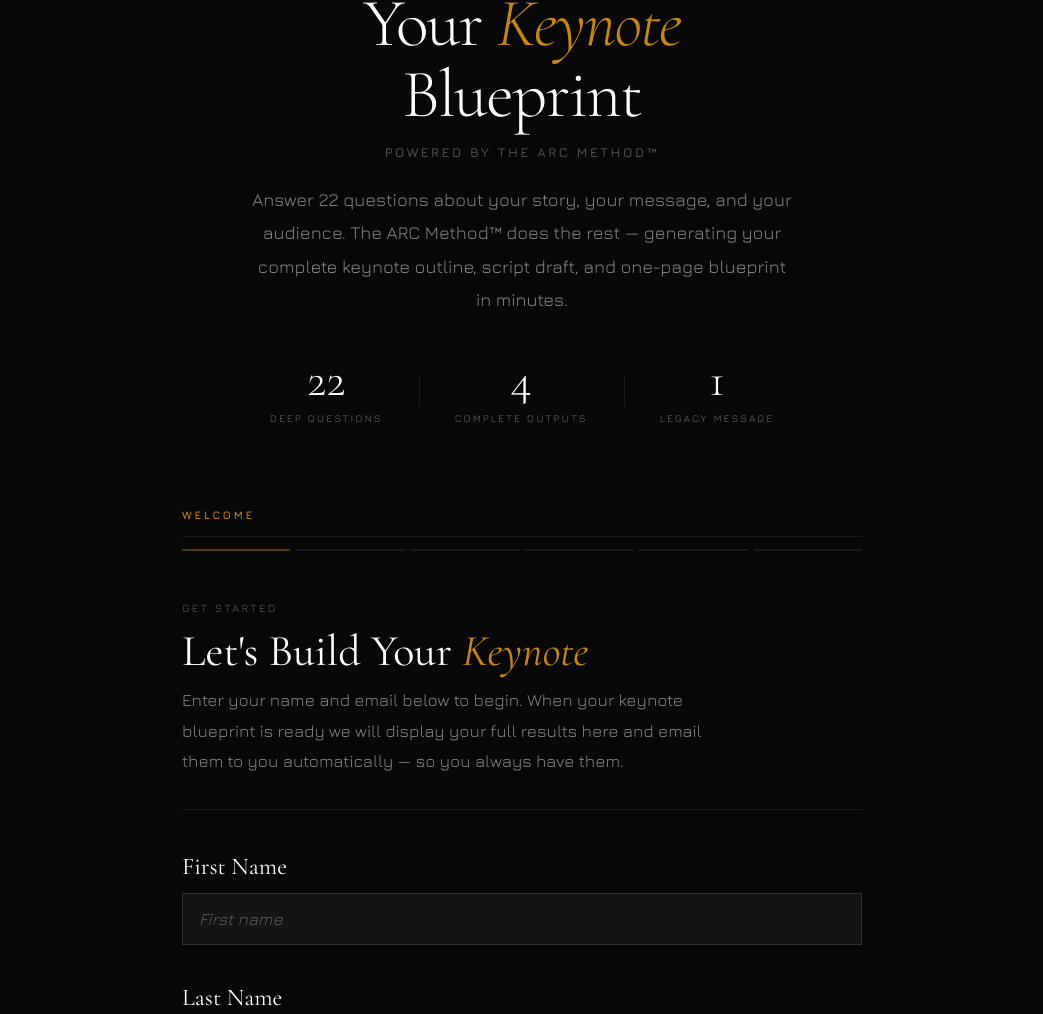
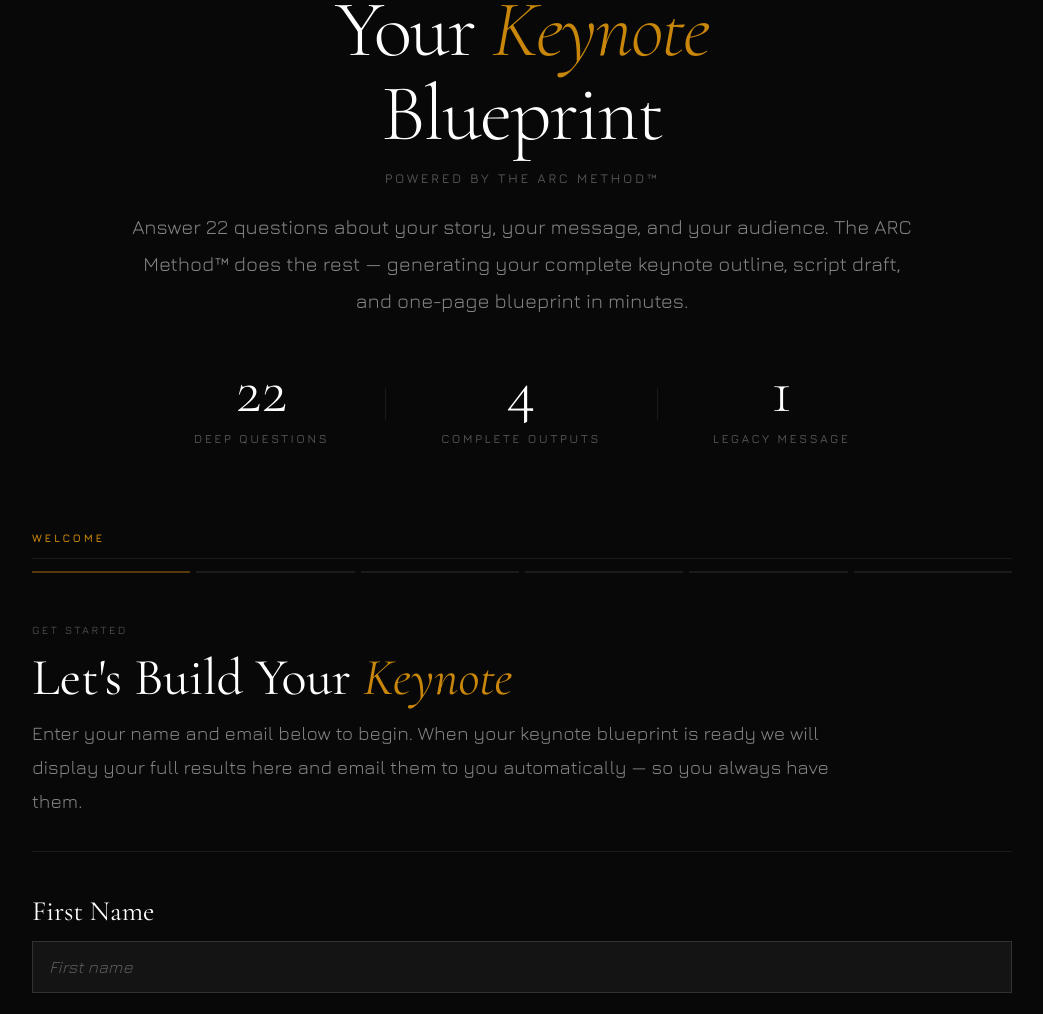
Before and after one commit to LDMProdGit/arc-keynote-generator, a plain HTML site: page index.html in a window 1280 px wide. Shown: the part 198-1212 px from the top of the page, without its empty margins (118-1161 px from the left). Drawn offline with nearby package versions, Linux system fonts and the light colour scheme.

Commit message:
Update index.html

```diff
--- a/index.html
+++ b/index.html
@@ -94,8 +94,8 @@
 
   /* HERO */
   .hero {
-    padding: 140px 40px 80px;
-    max-width: 800px;
+    padding: 140px 60px 80px;
+    max-width: 1100px;
     margin: 0 auto;
     text-align: center;
   }
@@ -124,7 +124,7 @@
 
   .hero-title {
     font-family: 'Cormorant Garamond', serif;
-    font-size: 68px;
+    font-size: 80px;
     font-weight: 300;
     line-height: 1.05;
     color: var(--white);
@@ -147,10 +147,10 @@
   }
 
   .hero-desc {
-    font-size: 18px;
+    font-size: 20px;
     color: var(--white-50);
     line-height: 1.85;
-    max-width: 540px;
+    max-width: 780px;
     margin: 0 auto 40px;
     font-weight: 400;
   }
@@ -165,7 +165,7 @@
 
   .stat {
     text-align: center;
-    padding: 0 36px;
+    padding: 0 56px;
     position: relative;
   }
 
@@ -182,7 +182,7 @@
 
   .stat-num {
     font-family: 'Cormorant Garamond', serif;
-    font-size: 48px;
+    font-size: 64px;
     font-weight: 300;
     color: var(--white);
     display: block;
@@ -190,7 +190,7 @@
   }
 
   .stat-label {
-    font-size: 10px;
+    font-size: 12px;
     letter-spacing: 0.2em;
     text-transform: uppercase;
     color: var(--white-30);
@@ -201,9 +201,9 @@
 
   /* MAIN */
   .main {
-    max-width: 760px;
+    max-width: 1100px;
     margin: 0 auto;
-    padding: 0 40px 120px;
+    padding: 0 60px 120px;
   }
 
   /* PROGRESS */
@@ -281,7 +281,7 @@
 
   .phase-title {
     font-family: 'Cormorant Garamond', serif;
-    font-size: 44px;
+    font-size: 52px;
     font-weight: 400;
     color: var(--white);
     margin-bottom: 10px;
@@ -294,10 +294,10 @@
   }
 
   .phase-subtitle {
-    font-size: 17px;
+    font-size: 19px;
     color: var(--white-50);
     line-height: 1.8;
-    max-width: 540px;
+    max-width: 800px;
     font-weight: 400;
   }
 
@@ -332,11 +332,11 @@
     line-height: 1.4;
     font-weight: 400;
     font-family: 'Cormorant Garamond', serif;
-    font-size: 24px;
+    font-size: 28px;
   }
 
   .q-hint {
-    font-size: 14px;
+    font-size: 16px;
     color: var(--white-30);
     margin-bottom: 14px;
     font-style: italic;
@@ -359,7 +359,7 @@
     resize: vertical;
   }
 
-  textarea { min-height: 100px; }
+  textarea { min-height: 120px; }
   input[type=text], input[type=email] { height: 52px; resize: none; }
 
   textarea:focus, input[type=text]:focus, input[type=email]:focus {
@@ -543,7 +543,7 @@
 
   .output-title {
     font-family: 'Cormorant Garamond', serif;
-    font-size: 44px;
+    font-size: 52px;
     font-weight: 400;
     color: var(--white);
     line-height: 1.1;
@@ -551,7 +551,7 @@
   }
 
   .output-sub {
-    font-size: 17px;
+    font-size: 19px;
     color: var(--white-50);
     line-height: 1.8;
     font-weight: 400;
@@ -575,7 +575,7 @@
     display: flex;
     align-items: center;
     justify-content: space-between;
-    padding: 18px 24px;
+    padding: 22px 32px;
     background: var(--bg-card);
     cursor: pointer;
     border-bottom: 1px solid var(--border);
@@ -626,10 +626,10 @@
   .toggle-icon.open { transform: rotate(180deg); }
 
   .output-body {
-    padding: 32px 28px;
-    font-size: 17px;
+    padding: 40px 36px;
+    font-size: 18px;
     color: var(--white);
-    line-height: 1.9;
+    line-height: 2.0;
     white-space: pre-wrap;
     font-weight: 400;
     display: none;
```
